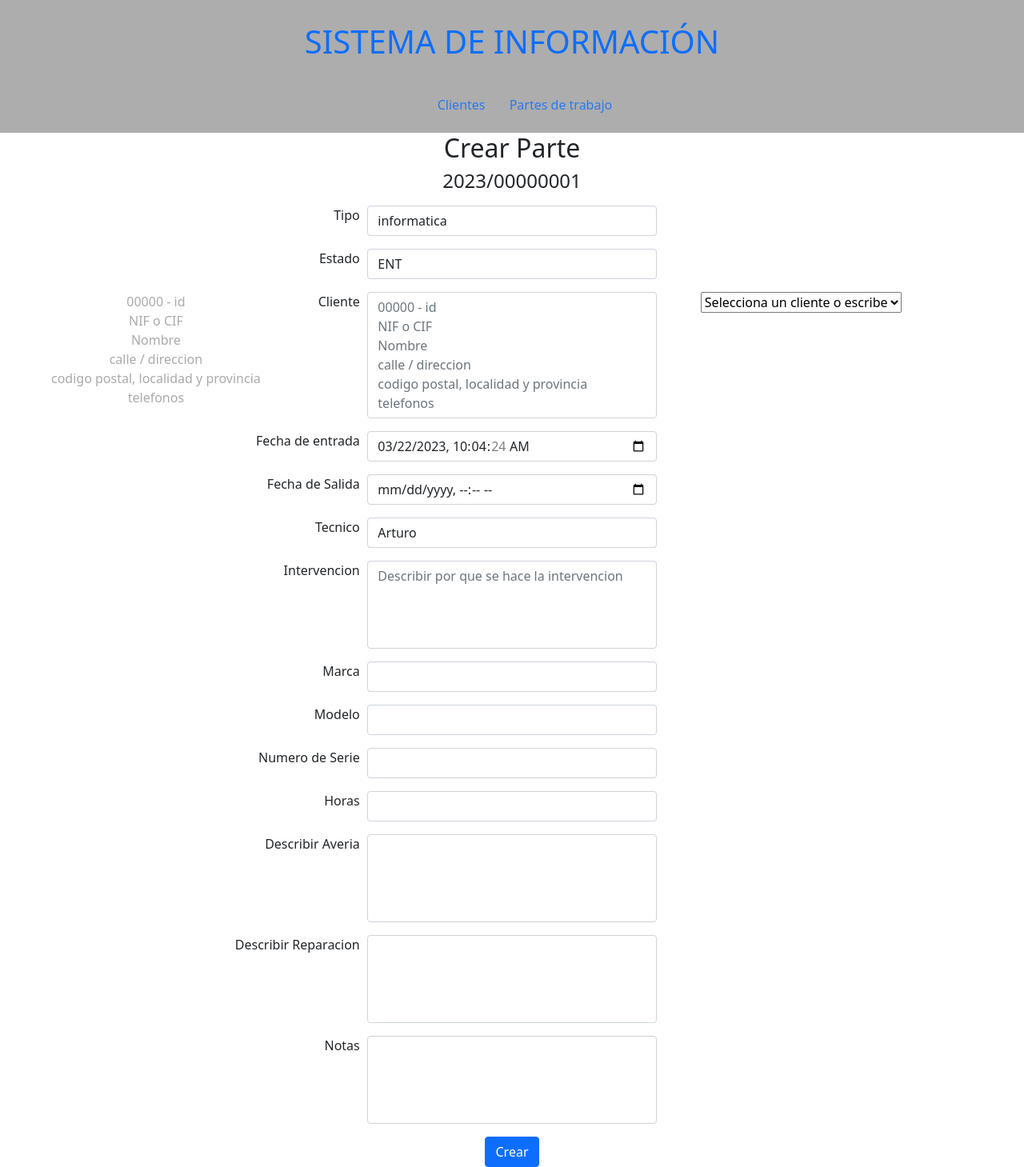
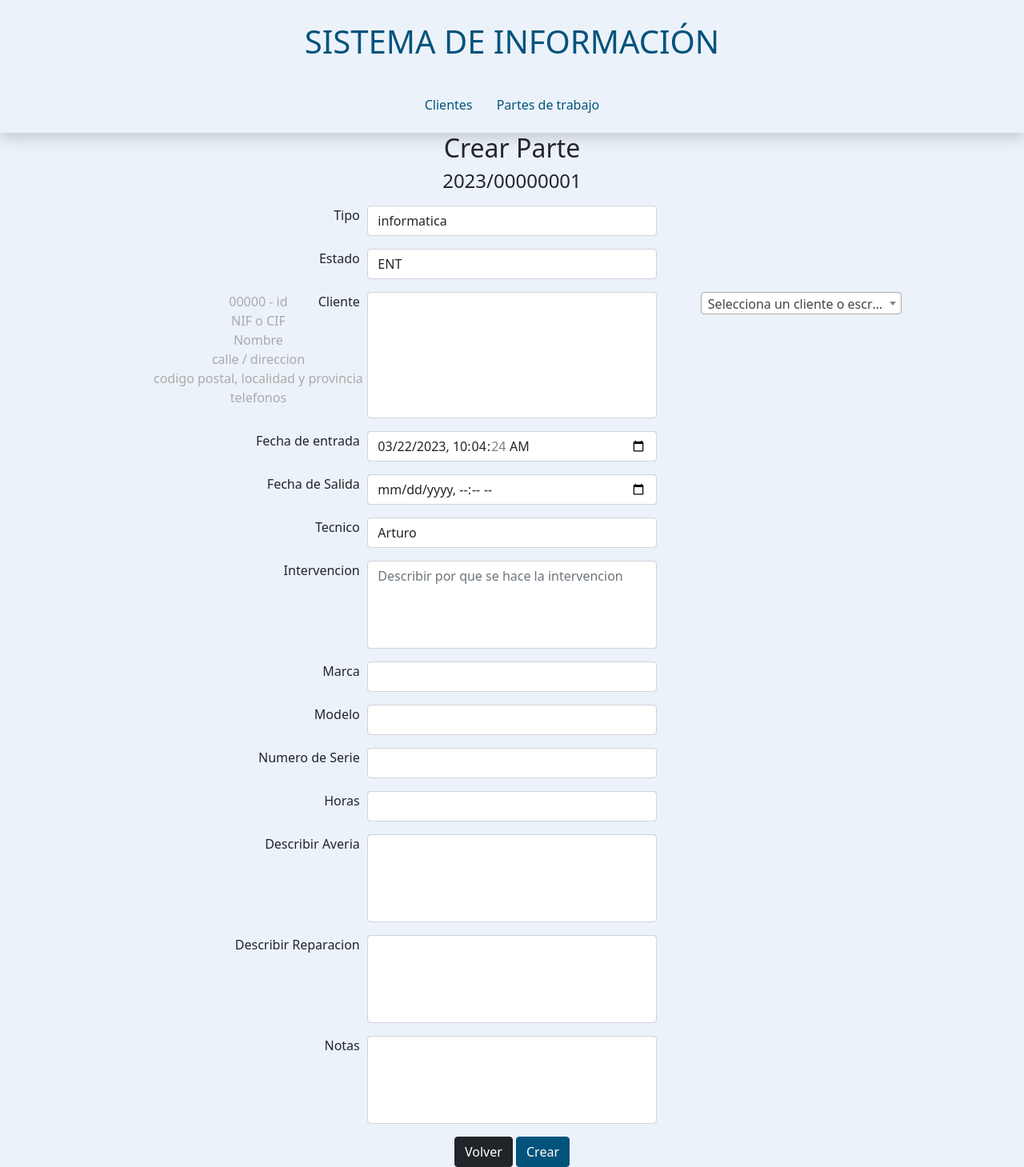
Before and after one commit to Rolob3rto/Sistema-de-informacion-IMS, a PHP site: page /plantillas/crearPartes.php in a window 1280 px wide. Shown: the whole page at 80% size. Run offline with PHP 8.4, Linux system fonts and the light colour scheme; data comes from the database, SQL or seed files in the repository; style sheets or scripts are compiled from the project's sources.

Commit message:
ajustando/cambiando la pagina sobretodo visual

```diff
--- a/css/generico.css
+++ b/css/generico.css
@@ -8,7 +8,6 @@ h1 {
 }
 
 .menuPrincipal {
-  background-color: rgb(173, 173, 173);
   display: flex;
   justify-content: center;
   flex-direction: column;
@@ -16,7 +15,6 @@ h1 {
 }
 .menuPrincipal a {
   text-decoration: none;
-  color: rgba(13, 109, 253, 0.8156862745);
 }
 
 .formulario {
@@ -58,7 +56,18 @@ fieldset {
   position: absolute;
   text-align: center;
   font-size: 1em;
-  left: 5%;
+  left: 15%;
   color: #aaa;
   pointer-events: none;
 }
+@media (max-width: 1250px) {
+  .placeholder {
+    visibility: hidden;
+  }
+}
+
+@media (min-width: 1250px) {
+  #cliente::placeholder {
+    color: transparent;
+  }
+}
--- a/plantillas/comunes/menuPrincipal.php
+++ b/plantillas/comunes/menuPrincipal.php
@@ -1,7 +1,7 @@
-<div class="menuPrincipal">
+<div class="menuPrincipal shadow">
     <h1 class="h1 text-primary">SISTEMA DE INFORMACIÓN</h1>
-    <ul class="">
-        <li class="btn"><a href="listadoClientes.php">Clientes</a></li>
-        <li class="btn"><a href="listadoPartesDeTrabajo.php">Partes de trabajo</a></li>
+    <ul style="padding: 0;">
+        <li class="btn text-primary"><a href="listadoClientes.php">Clientes</a></li>
+        <li class="btn text-primary"><a href="listadoPartesDeTrabajo.php">Partes de trabajo</a></li>
     </ul>
 </div>
--- a/plantillas/crearCliente.php
+++ b/plantillas/crearCliente.php
@@ -12,7 +12,8 @@ include 'db.php';
   <title>Crear cliente</title>
 
   <link rel="stylesheet" href="../css/generico.css">
-  <link href="../css/bootstrap/bootstrap.min.css" rel="stylesheet">
+  <!-- <link href="../css/bootstrap/bootstrap.min.css" rel="stylesheet"> -->
+  <link rel="stylesheet" href="../css/custom.css">
   <script src="../js/bootstrap/bootstrap.bundle.min.js"></script>
   <script src="../js/jquery-3.5.1.js"></script>
   <script>
@@ -152,7 +153,7 @@ include 'db.php';
 
           </div>
         </div>
-
+        <a class="btn btn-dark" href="../index.php">volver</a>
         <button type="submit" class="btn btn-primary">Crear</button>
       </fieldset>
 
--- a/plantillas/crearPartes.php
+++ b/plantillas/crearPartes.php
@@ -1,7 +1,5 @@
 <?php
 include 'db.php';
-
-// Esto es lo que voy a implementar para dar el alta con un nuevo numero de parte
 
 $sql = "SELECT IFNULL(MAX(numeroParte), 0) + 1 AS siguiente_numero
           FROM parteTrabajo
@@ -30,26 +28,14 @@ $resultadoClientes = mysqli_query($mysqli, $sqlClientes);
   <title>Crear parte</title>
 
   <link rel="stylesheet" href="../css/generico.css">
-  <link href="../css/bootstrap/bootstrap.min.css" rel="stylesheet">
+  <!-- <link href="../css/bootstrap/bootstrap.min.css" rel="stylesheet"> -->
+  <link rel="stylesheet" href="../css/custom.css">
+  <script src="../js/jquery-3.5.1.js"></script>
+  <link href="../css/select2.min.css" rel="stylesheet" />
+  <script src="../js/select2.min.js"></script>
   <script src="../js/bootstrap/bootstrap.bundle.min.js"></script>
 
-  <script>
-    const form = document.querySelector('#formulario');
-    form.addEventListener('submit', function(event) {
-      if (!form.checkValidity()) {
-        event.preventDefault();
-        alert('Ajustese al formato solicitado');
-        const invalidInputs = document.querySelectorAll(':invalid');
-        const invalidInputsFocus = document.querySelectorAll(':invalid:focus');
-        for (const input of invalidInputs) {
-          input.style.backgroundColor = '#FFC0CB';
-        }
-        for (const input of invalidInputsFocus) {
-          input.style.backgroundColor = '#FFC0CB';
-        }
-      }
-    });
-  </script>
+
   <style>
     input:invalid {
       background-color: #FFC0CB;
@@ -65,7 +51,7 @@ $resultadoClientes = mysqli_query($mysqli, $sqlClientes);
   <?php include('comunes/menuPrincipal.php') ?>
   <div class="container formulario">
 
-    <form class="form-table" method="post" action="creandoPartes.php">
+    <form class="form-table" id="formularioPrincipal" method="post" action="creandoPartes.php">
       <fieldset>
 
         <h2 class="h2Modificar h2">Crear Parte</h2>
@@ -90,14 +76,14 @@ $resultadoClientes = mysqli_query($mysqli, $sqlClientes);
         <div class="form-group">
           <label class="col-md-4 control-label" for="cliente">Cliente</label>
           <div class="col-md-4">
-            <!-- ESTE LABEL ES EL QUE ESTA EN POSICION ABSOLUTA A LA IZQ -->
-            <label for="cliente" class="placeholder">00000 - id<br/>NIF o CIF<br/>Nombre<br/>calle / direccion<br/>codigo postal, localidad y provincia<br/>telefonos</label>
+            <label for="cliente" class="placeholder">00000 - id<br />NIF o CIF<br />Nombre<br />calle / direccion<br />codigo postal, localidad y provincia<br />telefonos</label>
             <textarea title="ingresa los campos como se especifica, cada uno en su linea" id="cliente" name="cliente" placeholder="00000 - id&#13;&#10;NIF o CIF&#13;&#10;Nombre&#13;&#10;calle / direccion&#13;&#10;codigo postal, localidad y provincia&#13;&#10;telefonos" rows="6" style="resize:none" class="form-control input-md"></textarea>
 
           </div>
           <div class="container">
-            <select name="clienteSel" id="clienteSel">
-              <option value='00000&#13;&#10;' selected>Selecciona un cliente o escribe</option>
+
+            <select name="clienteSel" class="clienteSel">
+              <option value='' selected>Selecciona un cliente o escribe</option>
               <?php
               while ($cliente = mysqli_fetch_assoc($resultadoClientes)) {
                 echo '<option value="' . str_pad($cliente["codigo"], 5, '0', STR_PAD_LEFT) . "\n" . $cliente['NIF'] . "\n" . $cliente['nombre'] . "\n" . $cliente['direccion'] . "\n" . $cliente['codigoPostal'] . ' ' . $cliente['localizacion'] .  ' (' . $cliente['provincia'] . ')' . "\n" . $cliente['telefono1'] . ' / ' . $cliente['telefono2'] . '">' . $cliente['nombre'] . '</option>';
@@ -108,21 +94,19 @@ $resultadoClientes = mysqli_query($mysqli, $sqlClientes);
           </div>
         </div>
         <script>
-          var select = document.getElementById('clienteSel');
-          var textarea = document.getElementById('cliente');
+          $(document).ready(function() {
+            $('.clienteSel').on('change', function() {
+              var select = $('.clienteSel');
+              var textarea = $('#cliente');
 
-          select.addEventListener('click', function() {
+              var selectedOption = select.find('option:selected');
+              var clienteCodigo = selectedOption.val();
+              var clienteNombre = selectedOption.text();
 
-            var elementoClickeado = event.target;
+              textarea.val(clienteCodigo);
+            });
 
-            if (elementoClickeado.tagName === "OPTION") {
-
-              var selectedOption = select.options[select.selectedIndex];
-              var clienteCodigo = selectedOption.value;
-              var clienteNombre = selectedOption.text;
-
-              textarea.value = clienteCodigo;
-            }
+            $('.clienteSel').select2();
           });
         </script>
 
@@ -207,7 +191,7 @@ $resultadoClientes = mysqli_query($mysqli, $sqlClientes);
             <textarea id="notas" name="notas" rows="4" style="resize:none" class="form-control input-md"></textarea>
           </div>
         </div>
-
+        <a class="btn btn-dark" href="../index.php">Volver</a>
         <button type="submit" class="btn btn-primary">Crear</button>
       </fieldset>
 
@@ -216,6 +200,25 @@ $resultadoClientes = mysqli_query($mysqli, $sqlClientes);
 
 </body>
 
+<script>
+  var form = document.getElementById('formularioPrincipal');
+
+  form.addEventListener('submit', function(event) {
+    if (!form.checkValidity()) {
+      event.preventDefault();
+      alert('Ajustese al formato solicitado');
+      var invalidInputs = document.querySelectorAll(':invalid');
+      var invalidInputsFocus = document.querySelectorAll(':invalid:focus');
+      for (var input of invalidInputs) {
+        input.style.backgroundColor = '#FFC0CB';
+      }
+      for (var input of invalidInputsFocus) {
+        input.style.backgroundColor = '#FFC0CB';
+      }
+    }
+  });
+</script>
+
 </html>
 
 <?php mysqli_close($mysqli) ?>
--- /dev/null
+++ b/scss/custom.scss
@@ -0,0 +1 @@
+@import "../bootstrap-5.0.2/scss/bootstrap.scss";
--- a/scss/generico.scss
+++ b/scss/generico.scss
@@ -1,4 +1,3 @@
-$menuFondo: rgb(173, 173, 173);
 
 h1{
     padding: 0.7em 0.7em;
@@ -8,7 +7,6 @@ h1{
     margin-right: 0.7em;
 }
 .menuPrincipal{
-    background-color: $menuFondo;
     display: flex;
     justify-content: center;
     flex-direction: column;
@@ -16,7 +14,7 @@ h1{
 
     a{
         text-decoration: none;
-        color: #0d6dfdd0;
+
     }
 }
 .formulario{
@@ -57,7 +55,19 @@ fieldset{
     position: absolute;
     text-align: center;
     font-size: 1em;
-    left: 5%;
+    left: 15%;
     color: #aaa;
     pointer-events: none;
-  }
+
+    @media (max-width: 1250px) {
+
+        visibility: hidden;
+    }
+}
+
+@media (min-width: 1250px) {
+
+    #cliente::placeholder{
+        color: transparent;
+    }
+}
```
Also changed, not shown: index.php (+12 -6 lines), plantillas/comunes/botonSubir.php (added, +36 -0 lines), plantillas/listadoClientes.php (+8 -4 lines), plantillas/listadoPartesDeTrabajo.php (+8 -4 lines), plantillas/modificarParte.php (+36 -37 lines), img/portada - v1.png (added), img/portada.png (added).
